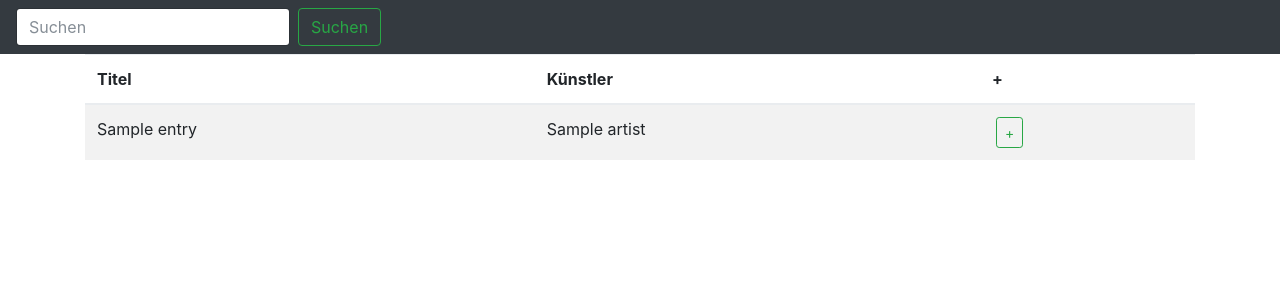
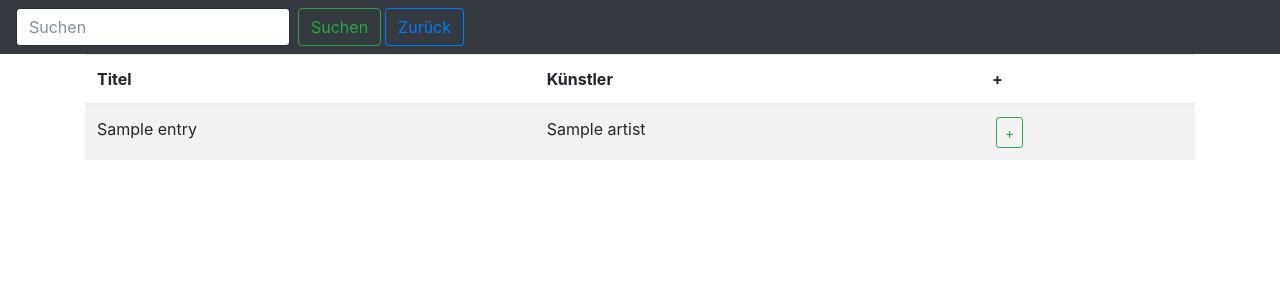
Before and after one commit to robtor-de/vSOUND, a Django app: template web/vSOUND/templates/trctl/search.html in a window 1280 px wide. Shown: the top 300 px of the page. Run offline with Django 3.2, Linux system fonts and the light colour scheme; the template is opened without the code that fills it: values that come from a table or form of the project are taken from there, most other values are stand-ins (such as "Sample title", 1, 10 or a date in 2020); some libraries are stand-ins or nearby versions.

Commit message:
added back button to add function

```diff
--- a/web/vSOUND/templates/trctl/search.html
+++ b/web/vSOUND/templates/trctl/search.html
@@ -10,12 +10,14 @@
 
 <body>
 
-  <nav class="navbar navbar-dark bg-dark">
+  <nav class="navbar navbar-dark bg-dark justify-content-left">
   <form class="form-inline" action="/control/search/" method="post">
     {% csrf_token %}
     {{ form.search_text }}
     <button class="btn btn-outline-success my-2 my-sm-0" type="submit">Suchen</button>
+    <button class="btn btn-outline-primary ml-1 my-2 my-sm-0" type="button" onclick="location.href = '/control/'">Zurück</button>
   </form>
+
 </nav>
 
 <div class="container">
```
